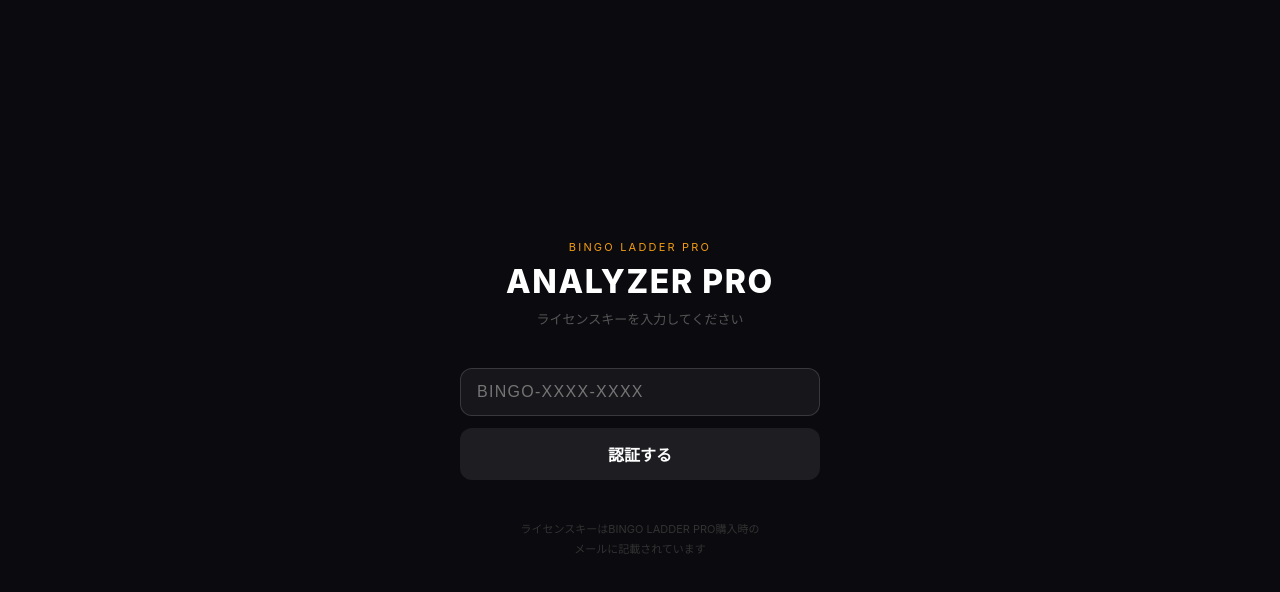
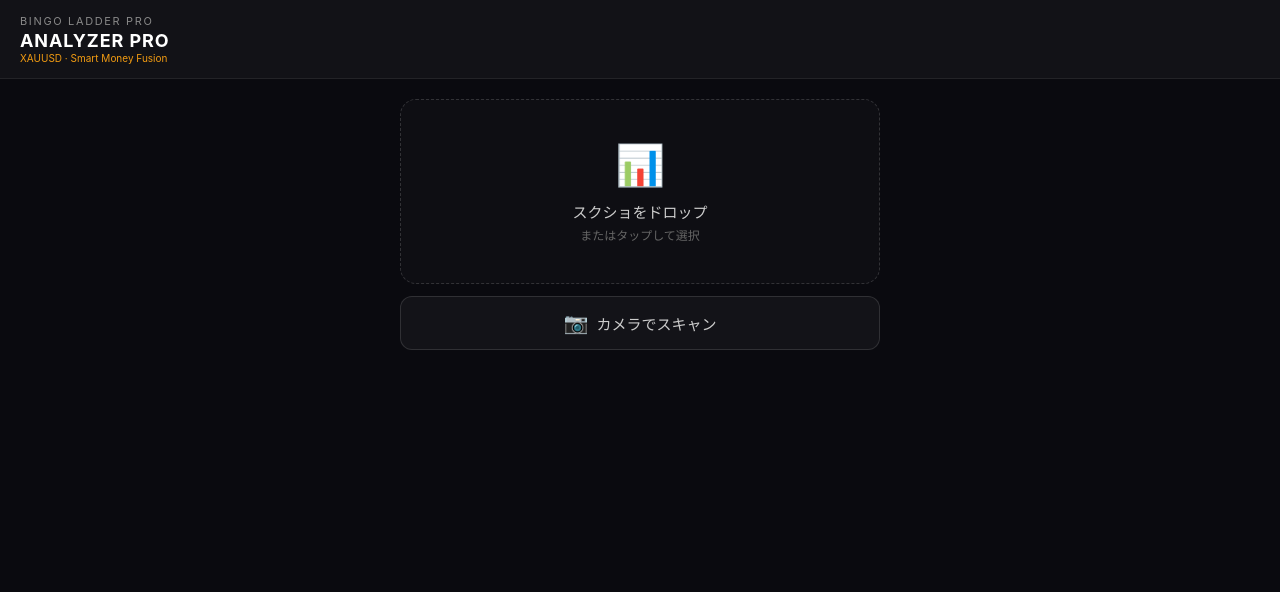
Before and after one commit to highpriestessnyc-lgtm/bingo-analyzer-pro, a Next.js app: page / in a window 1280 px wide. Shown: the top 592 px of the page. Built offline with nearby package versions, Linux system fonts and the light colour scheme.

Commit message:
パスコード認証完全削除

```diff
--- a/app/page.tsx
+++ b/app/page.tsx
@@ -1,6 +1,6 @@
 'use client'
 
-import { useState, useRef, useCallback, useEffect } from 'react'
+import { useState, useRef, useCallback } from 'react'
 
 type Signal = 'SELL' | 'BUY' | 'WAIT' | 'CAUTION'
 
@@ -37,10 +37,6 @@
 ]
 
 export default function Page() {
-  const [licenseKey, setLicenseKey] = useState('')
-  const [isVerified, setIsVerified] = useState(false)
-  const [verifyError, setVerifyError] = useState('')
-  const [verifying, setVerifying] = useState(false)
   const [preview, setPreview] = useState<string | null>(null)
   const [imageBase64, setImageBase64] = useState<string | null>(null)
   const [mediaType, setMediaType] = useState('image/png')
@@ -52,38 +48,6 @@
   const fileRef = useRef<HTMLInputElement>(null)
   const cameraRef = useRef<HTMLInputElement>(null)
   const loadingRef = useRef<ReturnType<typeof setInterval> | null>(null)
-
-  useEffect(() => {
-    const saved = localStorage.getItem('bl_license')
-    if (saved) {
-      setLicenseKey(saved)
-      setIsVerified(true)
-    }
-  }, [])
-
-  const verifyLicense = async () => {
-    if (!licenseKey.trim()) return
-    setVerifying(true)
-    setVerifyError('')
-    try {
-      const res = await fetch('/api/verify', {
-        method: 'POST',
-        headers: { 'Content-Type': 'application/json' },
-        body: JSON.stringify({ licenseKey: licenseKey.trim() }),
-      })
-      const data = await res.json()
-      if (data.valid) {
-        setIsVerified(true)
-        localStorage.setItem('bl_license', licenseKey.trim())
-      } else {
-        setVerifyError(data.error || '無効なキーです')
-      }
-    } catch {
-      setVerifyError('サーバーエラー')
-    } finally {
-      setVerifying(false)
-    }
-  }
 
   const processFile = useCallback((file: File) => {
     const reader = new FileReader()
@@ -147,65 +111,7 @@
     if (cameraRef.current) cameraRef.current.value = ''
   }
 
-  const logout = () => {
-    localStorage.removeItem('bl_license')
-    setIsVerified(false)
-    setLicenseKey('')
-    reset()
-  }
-
   const cfg = result ? SIGNAL_CONFIG[result.signal] : null
-
-  if (!isVerified) {
-    return (
-      <div style={{ minHeight: '100vh', background: '#0a0a0f', display: 'flex', flexDirection: 'column', alignItems: 'center', justifyContent: 'center', padding: '0 24px' }}>
-        <div style={{ marginBottom: 40, textAlign: 'center' }}>
-          <div style={{ fontSize: 11, color: '#f39c12', letterSpacing: '0.2em', marginBottom: 8 }}>BINGO LADDER PRO</div>
-          <div style={{ fontSize: 32, fontWeight: 800, color: '#fff', marginBottom: 8, letterSpacing: '0.05em' }}>ANALYZER PRO</div>
-          <div style={{ fontSize: 13, color: '#555' }}>ライセンスキーを入力してください</div>
-        </div>
-
-        <div style={{ width: '100%', maxWidth: 360 }}>
-          <input
-            type="text"
-            value={licenseKey}
-            onChange={(e) => setLicenseKey(e.target.value)}
-            onKeyDown={(e) => e.key === 'Enter' && verifyLicense()}
-            placeholder="BINGO-XXXX-XXXX"
-            style={{
-              width: '100%', padding: '14px 16px',
-              background: 'rgba(255,255,255,0.05)',
-              border: '1px solid rgba(255,255,255,0.15)',
-              borderRadius: 12, color: '#fff', fontSize: 16,
-              letterSpacing: '0.08em', outline: 'none',
-              boxSizing: 'border-box', marginBottom: 12,
-            }}
-          />
-          {verifyError && (
-            <div style={{ color: '#e84040', fontSize: 13, marginBottom: 12, textAlign: 'center' }}>{verifyError}</div>
-          )}
-          <button
-            onClick={verifyLicense}
-            disabled={verifying || !licenseKey.trim()}
-            style={{
-              width: '100%', padding: '14px',
-              background: verifying || !licenseKey.trim() ? 'rgba(255,255,255,0.08)' : '#185FA5',
-              color: '#fff', border: 'none', borderRadius: 12,
-              fontSize: 16, fontWeight: 700,
-              cursor: verifying || !licenseKey.trim() ? 'not-allowed' : 'pointer',
-              transition: 'background 0.2s',
-            }}
-          >
-            {verifying ? '確認中...' : '認証する'}
-          </button>
-        </div>
-
-        <div style={{ marginTop: 40, fontSize: 11, color: '#333', textAlign: 'center', lineHeight: 1.8 }}>
-          ライセンスキーはBINGO LADDER PRO購入時の<br />メールに記載されています
-        </div>
-      </div>
-    )
-  }
 
   return (
     <div style={{ minHeight: '100vh', background: '#0a0a0f', color: '#e8e8e8', paddingBottom: 60 }}>
@@ -215,9 +121,6 @@
           <div style={{ fontSize: 18, fontWeight: 700, color: '#fff', letterSpacing: '0.05em' }}>ANALYZER PRO</div>
           <div style={{ fontSize: 10, color: '#f39c12', marginTop: 1 }}>XAUUSD · Smart Money Fusion</div>
         </div>
-        <button onClick={logout} style={{ background: 'none', border: '1px solid rgba(255,255,255,0.1)', borderRadius: 8, color: '#666', fontSize: 11, padding: '6px 10px', cursor: 'pointer' }}>
-          ログアウト
-        </button>
       </div>
 
       <div style={{ padding: '20px 16px', maxWidth: 480, margin: '0 auto' }}>
```
